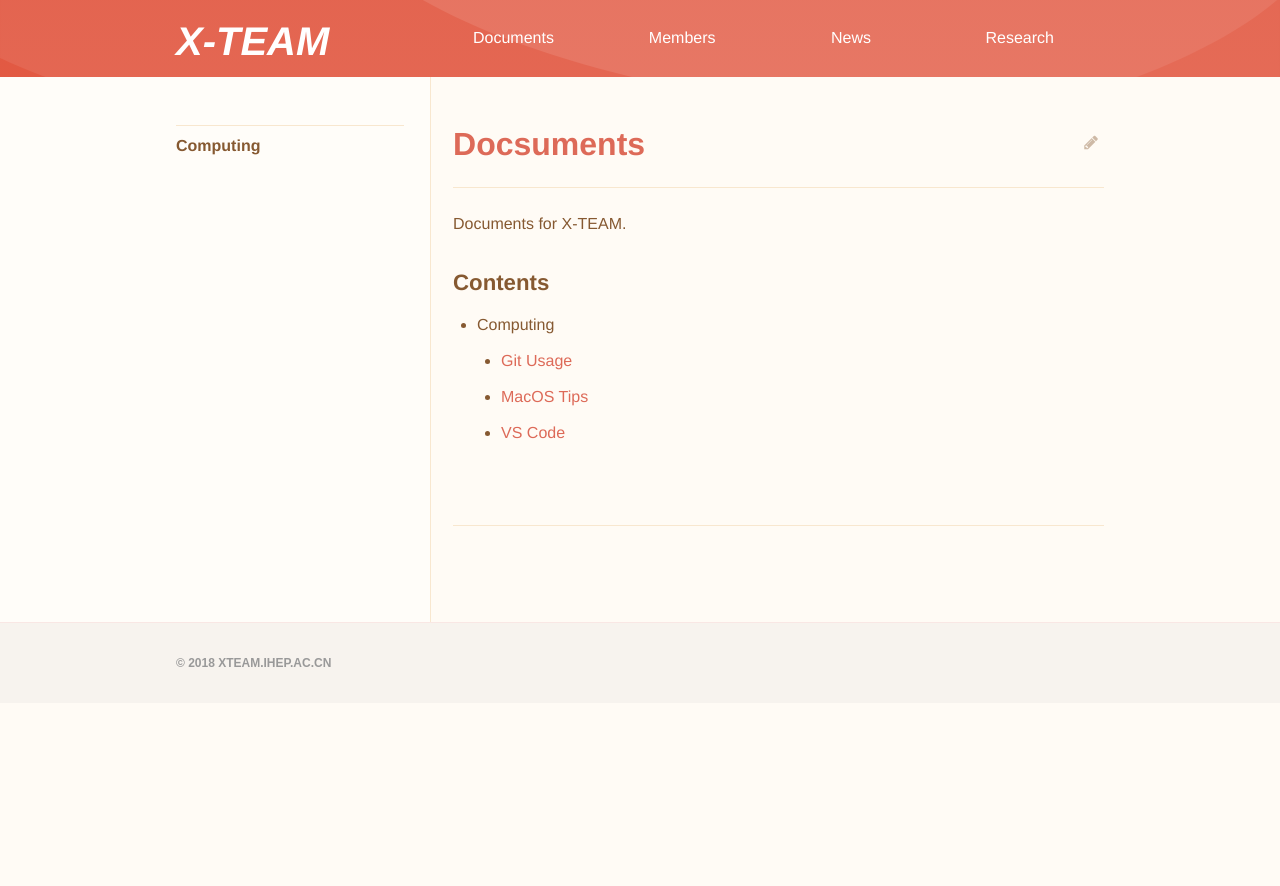
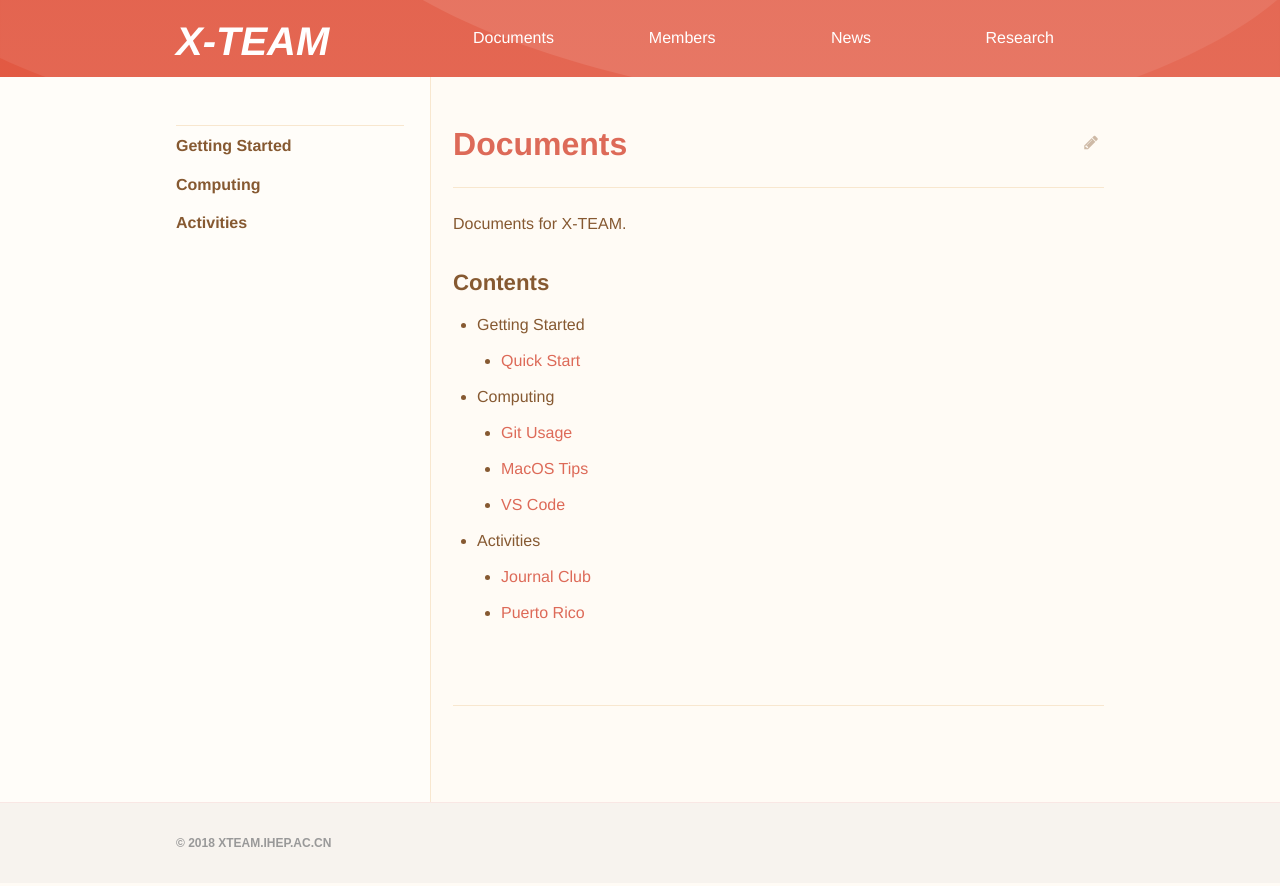
Before and after one commit to dt-np/xteam, a Jekyll site: the page built from _docs/index.md, in a window 1280 px wide. Shown: the top 886 px of the page. Built offline with Jekyll 4.4.1, drawn with Linux system fonts in a browser that asks for light colours.

Commit message:
Add Docs

```diff
--- a/_data/docs.yml
+++ b/_data/docs.yml
@@ -1,5 +1,14 @@
+- title: Getting Started
+  pages:
+  - quickstart
+
 - title: Computing
   pages:
     - comp/git
     - comp/mac
     - comp/vsc
+
+- title: Activities
+  pages:
+    - journalclub
+    - puertorico
--- a/_docs/index.md
+++ b/_docs/index.md
@@ -1,5 +1,5 @@
 ---
-title: Docsuments
+title: Documents
 layout: dochome
 permalink: /docs/
 ---
```
Also changed, not shown: _docs/journalclub.md (added, +26 -0 lines), _docs/puertorico.md (added, +53 -0 lines), _docs/quickstart.md (added, +8 -0 lines).
